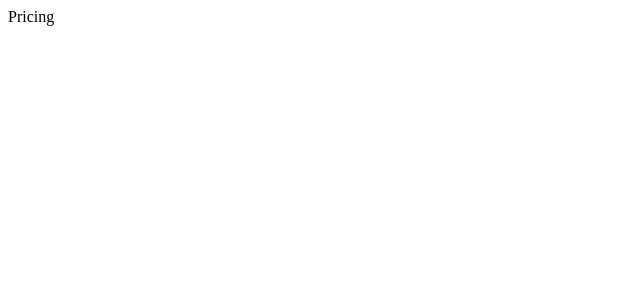
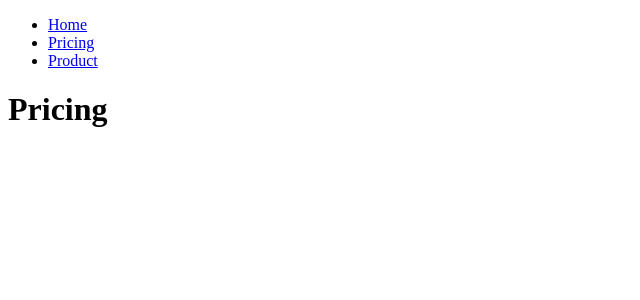
Before and after one commit to BekCodingAddict/WorldWise, a React (Vite) app in the folder client/: page /pricing in a window 1280 px wide. Shown: the top 300 px of the page, without its empty margins (0-640 px from the left). Built offline with nearby package versions, Linux system fonts and the light colour scheme.

Commit message:
Linking between Routes with Link and NavLink has been done

```diff
--- /dev/null
+++ b/client/src/components/PageNav.jsx
@@ -0,0 +1,21 @@
+import { Link } from "react-router-dom";
+
+function PageNav() {
+  return (
+    <nav>
+      <ul>
+        <li>
+          <Link to="/">Home</Link>
+        </li>
+        <li>
+          <Link to="/pricing">Pricing</Link>
+        </li>
+        <li>
+          <Link to="/Product">Product</Link>
+        </li>
+      </ul>
+    </nav>
+  );
+}
+
+export default PageNav;
--- a/client/src/pages/Homepage.jsx
+++ b/client/src/pages/Homepage.jsx
@@ -1,5 +1,14 @@
+import { Link } from "react-router-dom";
+import PageNav from "../components/PageNav";
+
 function Homepage() {
-  return <div>WorldWise</div>;
+  return (
+    <div>
+      <PageNav />
+      WorldWise
+      <Link to="/pricing">Pricing</Link>
+    </div>
+  );
 }
 
 export default Homepage;
--- a/client/src/pages/PageNotFound.jsx
+++ b/client/src/pages/PageNotFound.jsx
@@ -1,5 +1,12 @@
+import PageNav from "../components/PageNav";
+
 function PageNotFound() {
-  return <div>Page not found 😰</div>;
+  return (
+    <div>
+      <PageNav />
+      Page not found 😰
+    </div>
+  );
 }
 
 export default PageNotFound;
--- a/client/src/pages/Pricing.jsx
+++ b/client/src/pages/Pricing.jsx
@@ -1,5 +1,12 @@
+import PageNav from "../components/PageNav";
+
 function Pricing() {
-  return <div>Pricing</div>;
+  return (
+    <div>
+      <PageNav />
+      <h1>Pricing</h1>
+    </div>
+  );
 }
 
 export default Pricing;
--- a/client/src/pages/Product.jsx
+++ b/client/src/pages/Product.jsx
@@ -1,5 +1,12 @@
+import PageNav from "../components/PageNav";
+
 function Product() {
-  return <div>Product</div>;
+  return (
+    <div>
+      <PageNav />
+      <h1>Product</h1>
+    </div>
+  );
 }
 
 export default Product;
```
